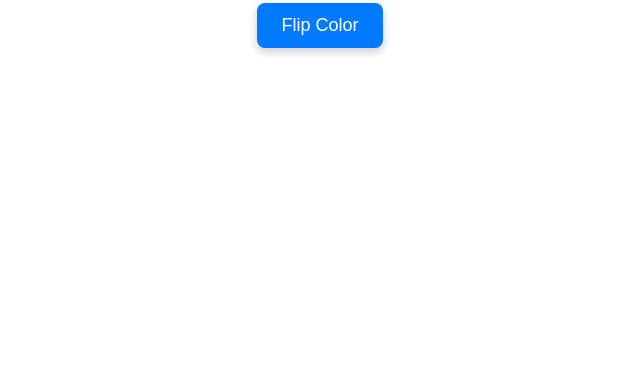
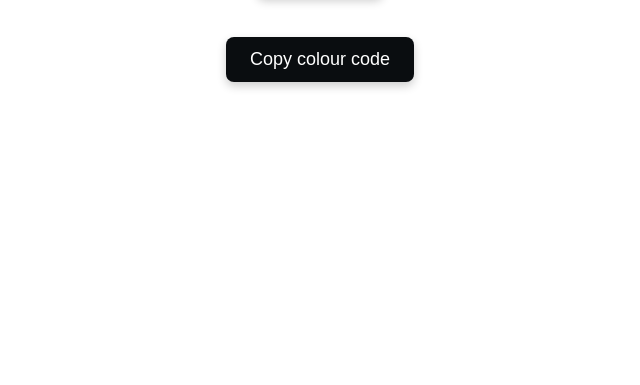
Before and after one commit to lahari-prasanna/js-mini-projects, a plain HTML site: page 01-color-flipper/index.html in a window 1280 px wide. Shown: the part 431-816 px from the top of the page, without its empty margins (320-960 px from the left). Drawn offline with Linux system fonts and the light colour scheme.

Commit message:
added the copy logic

```diff
--- a/01-color-flipper/index.html
+++ b/01-color-flipper/index.html
@@ -13,9 +13,12 @@
     <div>
         <h1>Background Color: <span id="color">#ffffff</span></h1>
     </div>
-    <br>
+
     <div>
         <button id="btn">Flip Color</button>
+    </div>
+    <div>
+        <button id="cpy-btn">Copy colour code</button>
     </div>
 
 
--- a/01-color-flipper/script.js
+++ b/01-color-flipper/script.js
@@ -11,3 +11,11 @@ btn.addEventListener("click",function(){
     document.body.style.backgroundColor=selectedColor;
     colourText.textContent=selectedColor;
 })
+
+const copybtn=document.getElementById("cpy-btn");
+copybtn.addEventListener("click",function(){
+    const currentColor=colourText.textContent;
+    navigator.clipboard.writeText(currentColor).then(function () {
+    alert("Copied: " + currentColor);
+  });
+})
--- a/01-color-flipper/style.css
+++ b/01-color-flipper/style.css
@@ -24,3 +24,23 @@ body{
   transform: scale(1.05);
   box-shadow: 0 6px 14px rgba(0, 0, 0, 0.25);
 }
+#cpy-btn {
+    margin-top: 40px;
+    padding:12px 24px;
+    font-size: 18px;
+    font-weight: 500;
+    font-family: 'Poppins', sans-serif;
+    background-color: #0a0d10;
+    color: white;
+    border: none;
+    border-radius: 8px;
+    box-shadow: 0 4px 10px rgba(0, 0, 0, 0.2);
+    transition: all 0.3s ease;
+    cursor: pointer;
+}
+#cpy-btn:hover {
+
+  background-color: #63676c;
+  transform: scale(1.05);
+  box-shadow: 0 6px 14px rgba(0, 0, 0, 0.25);
+}
```
